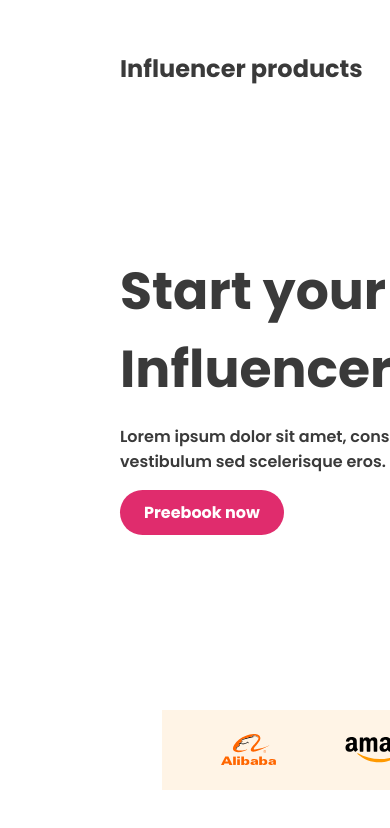
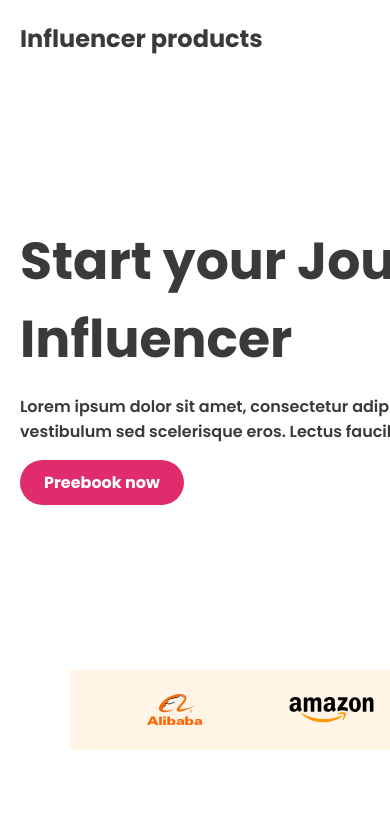
Before and after one commit to wasif51/Influencer-website, a plain HTML site: page index.html in a window 390 px wide. Shown: the top 828 px of the page. Drawn offline with Linux system fonts and the light colour scheme.

Commit message:
header responsive

```diff
--- a/styles/styles.css
+++ b/styles/styles.css
@@ -90,8 +90,16 @@ li:hover{
     align-items: center;
     gap: 30px;
     width: 90%;
-    margin: 90px auto;
+    margin: 80px auto;
     background-color: rgba(255, 144, 14, 0.10);
     padding: 20px;
 }
 /* main section start */
+
+
+
+@media screen and (max-width:576px) {
+    header{
+        padding: 20px;
+    }
+}
```
